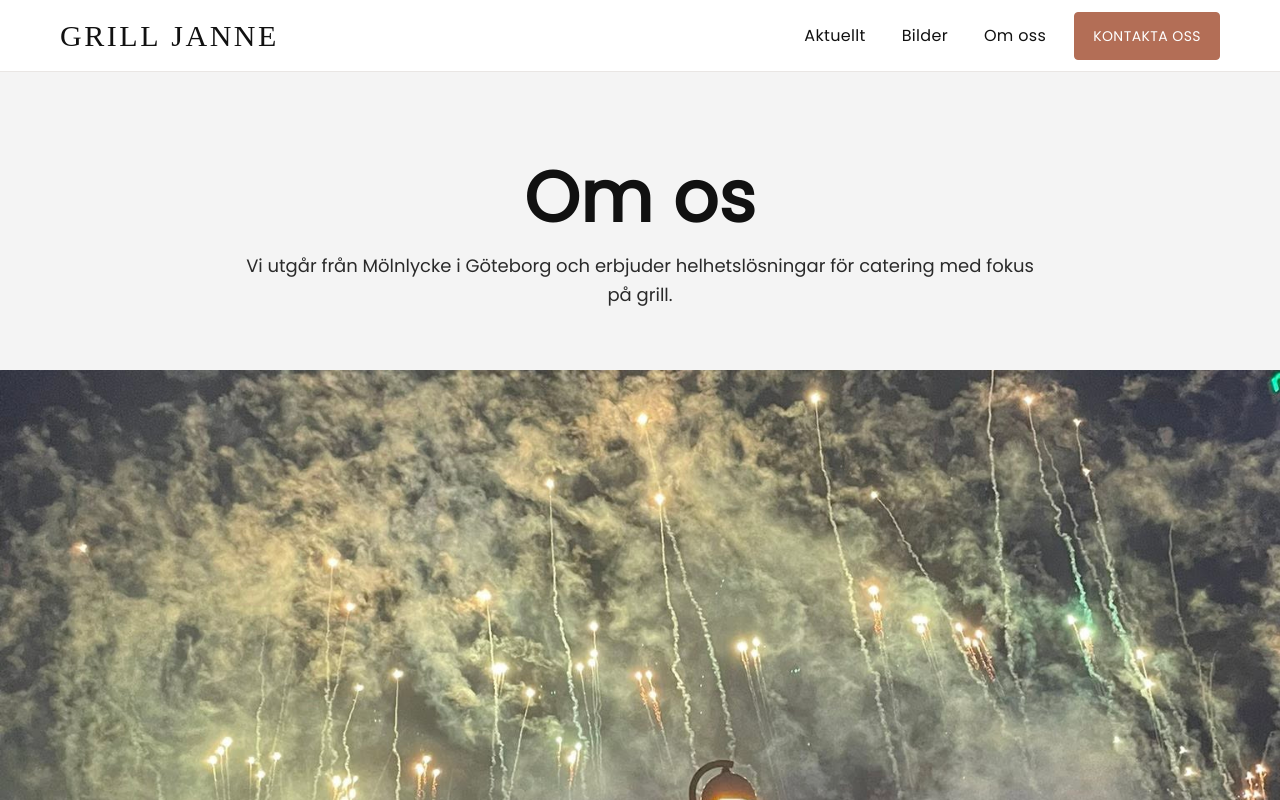
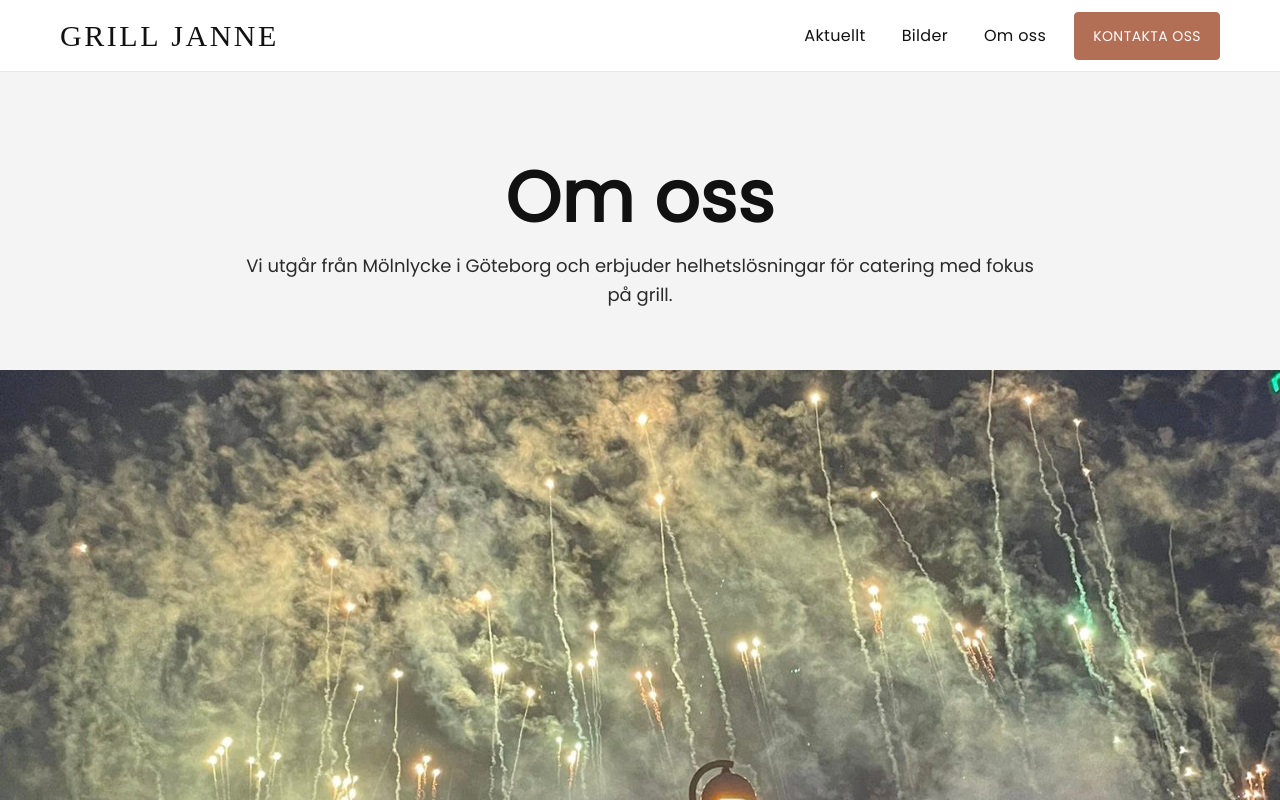
Before and after one commit to viktorialeth/grilljanne, a React (Vite) app: page /om in a window 1280 px wide. Shown: the top 800 px of the page. Built offline with nearby package versions, Linux system fonts and the light colour scheme; a web font is replaced by a local one.

Commit message:
Test: ändrat rubrik för Netlify-auto-build

```diff
--- a/src/pages/Om.jsx
+++ b/src/pages/Om.jsx
@@ -6,7 +6,7 @@ export default function Om() {
       {/* Sida: H1 */}
         <section className="page-hero page-head">
           <div className="container">
-            <h1>Om os</h1>
+            <h1>Om oss</h1>
             <p>Vi utgår från Mölnlycke i Göteborg och erbjuder helhetslösningar för catering med fokus på grill.</p>
           </div>
         </section>
```
